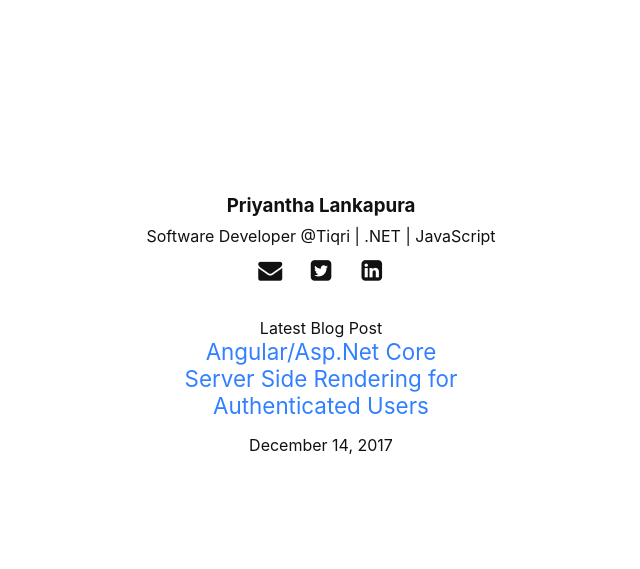
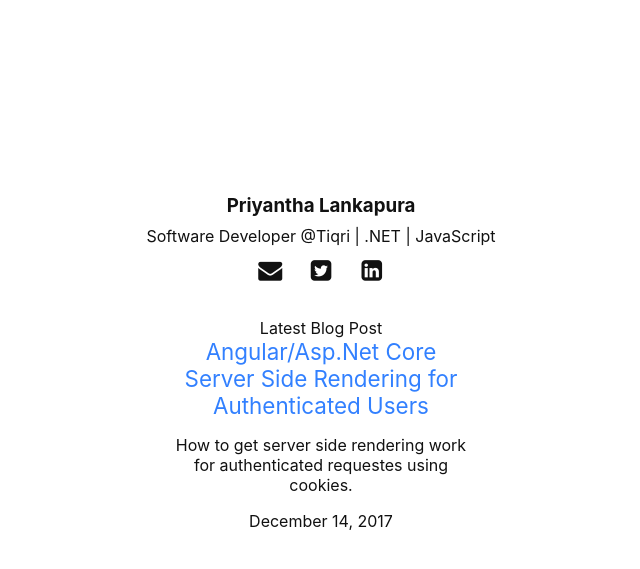
Before and after one commit to lankaapura/lankapura.net, a Jekyll site: the page built from index.html, in a window 1280 px wide. Shown: the top 569 px of the page, without its empty margins (319-959 px from the left). Built offline with Jekyll 4.4.1, drawn with Linux system fonts in a browser that asks for light colours; nearby versions of some CDN libraries; the list of posts is cut into pages by our own code; comment, search, counter and statistics services are not loaded.

Commit message:
Update 2017-12-14-angular-asp-net-core-server-side-rendering-for-authenticated-users.md

```diff
--- a/_posts/2017-12-14-angular-asp-net-core-server-side-rendering-for-authenticated-users.md
+++ b/_posts/2017-12-14-angular-asp-net-core-server-side-rendering-for-authenticated-users.md
@@ -1,7 +1,8 @@
 ---
 title: "Angular/Asp.Net Core Server Side Rendering for Authenticated Users"
 header:
-  og_image: https://i.imgur.com/HSRXWaI.png
+description: How to get server side rendering work for authenticated requestes using cookies.
+og_image: https://i.imgur.com/HSRXWaI.png
 ---
 
 This is a follow up to “[Angular/Asp.Net Core Authentication with Identity Server 4.](https://medium.com/@lankapura/angular-asp-net-core-authentication-with-identity-server-4-65db6b9f7c2a)” I’ll be using the same source code in this post.
```
